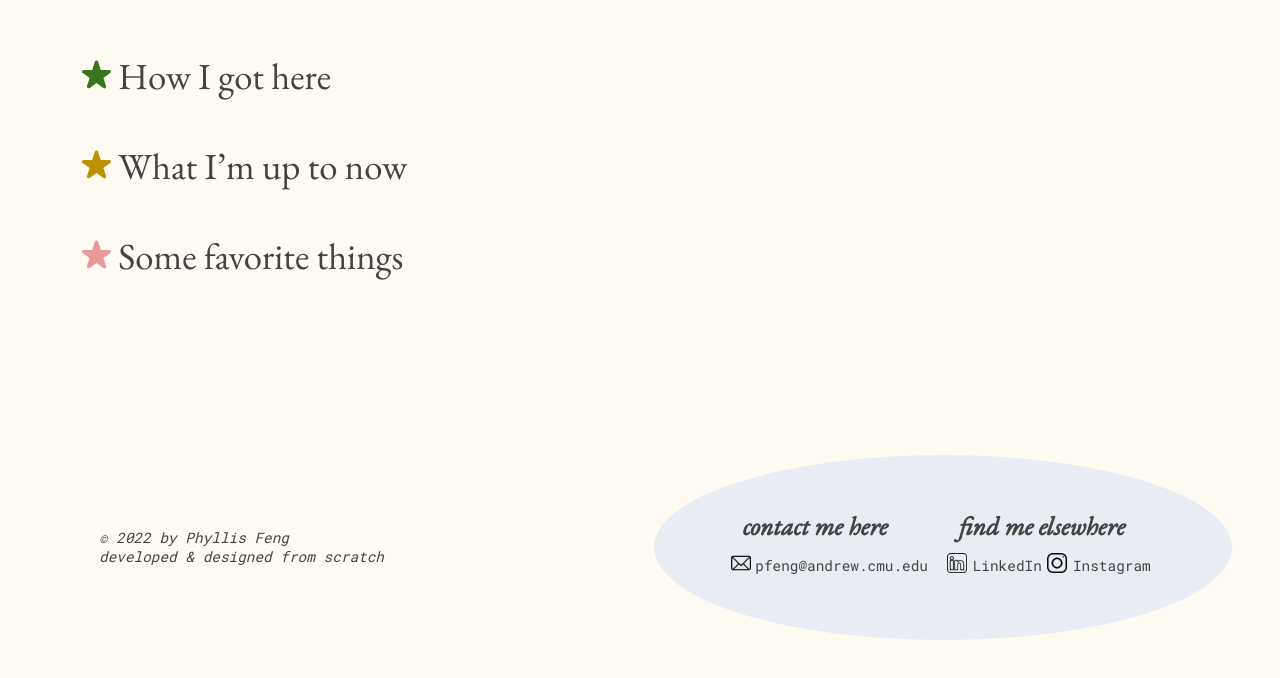
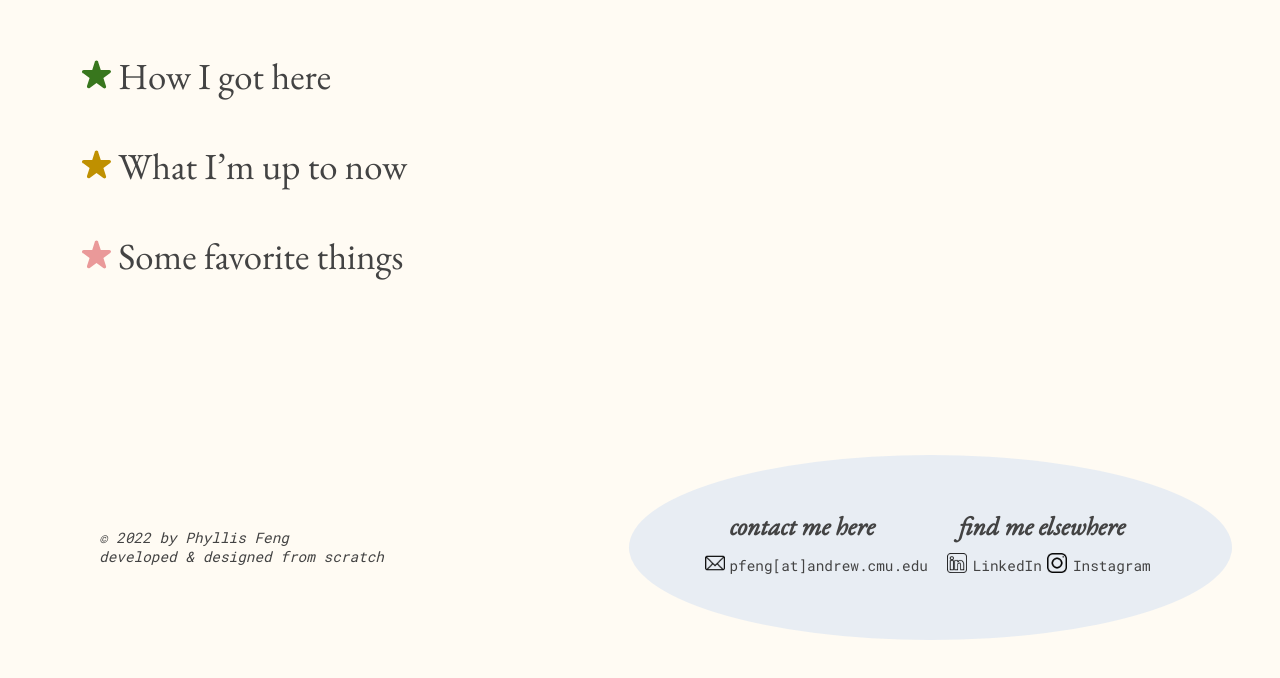
Before and after one commit to phyllis-feng/phyllis-feng.github.io, a plain HTML site: page index.html in a window 1280 px wide. Shown: the part 2496-3174 px from the top of the page. Drawn offline with nearby package versions, Linux system fonts and the light colour scheme.

Commit message:
Personal website

```diff
--- a/index.html
+++ b/index.html
@@ -153,7 +153,7 @@
             <tbody>
                 <tr>
                     <td style="width:20px"><a id="emailLogo" href="mailto:pfeng@andrew.cmu.edu"><img src="images/email.png" width="20" alt=""/></a></td>
-                    <td style="width:100px"><a id="email" href="mailto:pfeng@andrew.cmu.edu">pfeng@andrew.cmu.edu</a></td>
+                    <td style="width:100px"><a id="email" href="mailto:pfeng@andrew.cmu.edu">pfeng[at]andrew.cmu.edu</a></td>
                     <td style="width:20px"><a id="linkedInLogo" href="https://www.linkedin.com/in/phyllisfeng/" target="blank"><img src="images/linkedin.png" width="20" alt=""/></a></td>
                     <td style="width:20px"><a id="linkedIn" href="https://www.linkedin.com/in/phyllisfeng/" target="blank">LinkedIn</a></td>
                     <td style="width:20px"><a id="instagramLogo" href="https://www.instagram.com/phyllis.feng/?hl=en" target="blank"><img src="images/instagram.png" width="20" alt=""/></a></td>
```
